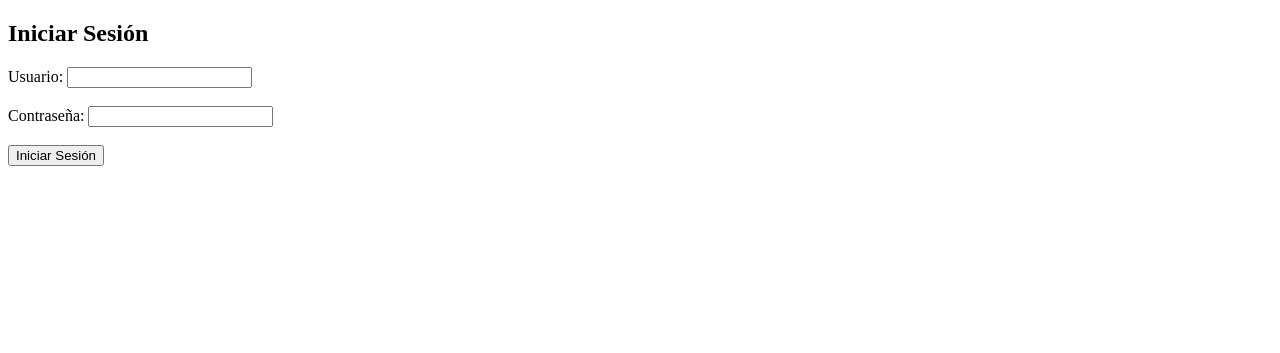
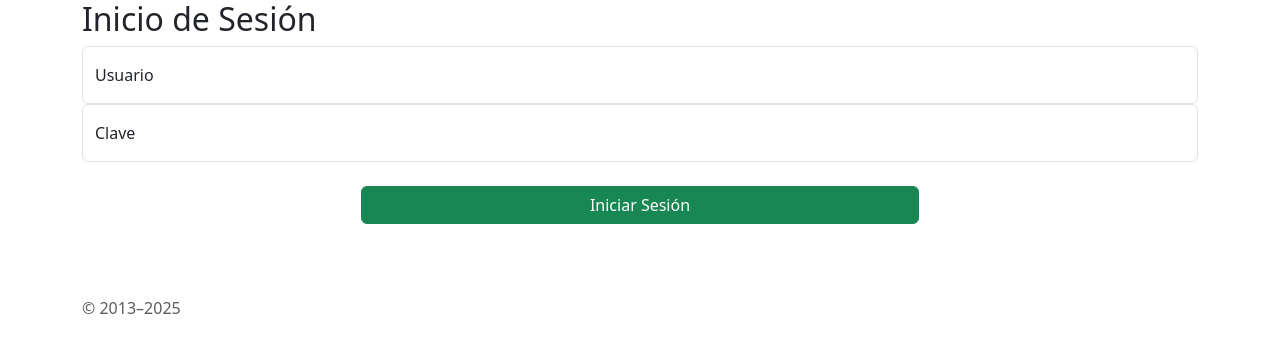
Before and after one commit to M-nogales/Bank, a PHP site: page /inicio_sesion.html in a window 1280 px wide. Shown: the top 353 px of the page. Run offline with PHP 8.4, Linux system fonts and the light colour scheme.

Commit message:
bs5 login in progress

```diff
--- /dev/null
+++ b/css/_login.scss
@@ -0,0 +1 @@
+@import "var";
--- a/css/main.scss
+++ b/css/main.scss
@@ -2,6 +2,7 @@
 @use 'bucles';
 @use 'mixins';
 @use 'header';
+@use 'login';
 @use 'footer';
 *{
   margin: 0;
--- a/inicio_sesion.html
+++ b/inicio_sesion.html
@@ -1,21 +1,53 @@
 <!DOCTYPE html>
 <html lang="en">
+
 <head>
   <meta charset="UTF-8">
   <meta name="viewport" content="width=device-width, initial-scale=1.0">
   <title>Bank Inicio sesión</title>
+  <link href="https://cdn.jsdelivr.net/npm/bootstrap@5.3.2/dist/css/bootstrap.min.css" rel="stylesheet"
+    integrity="sha384-T3c6CoIi6uLrA9TneNEoa7RxnatzjcDSCmG1MXxSR1GAsXEV/Dwwykc2MPK8M2HN" crossorigin="anonymous">
+  <script defer src="https://cdn.jsdelivr.net/npm/bootstrap@5.3.2/dist/js/bootstrap.bundle.min.js"
+    integrity="sha384-C6RzsynM9kWDrMNeT87bh95OGNyZPhcTNXj1NW7RuBCsyN/o0jlpcV8Qyq46cDfL"
+    crossorigin="anonymous"></script>
 </head>
 <body>
-  <!-- pasar por js -->
-  <h2>Iniciar Sesión</h2>
+  <div class="container">
+  <h2 class="h2">Inicio de  Sesión</h2>
   <form action="php/login.php" method="post">
-    <label for="usuario">Usuario:</label>
-    <input type="text" id="usuario" name="usuario" required><br><br>
 
-    <label for="clave">Contraseña:</label>
-    <input type="password" id="clave" name="clave" required><br><br>
-
-    <input type="submit" value="Iniciar Sesión">
+    <div class="form-floating">
+      <input type="text" class="form-control" id="usuario" name="usuario" placeholder="Usuario">
+      <label for="usuario">Usuario</label>
+    </div>
+    <div class="form-floating">
+      <input type="password" class="form-control" id="clave" name="usuario" placeholder="Clave">
+      <label for="clave">Clave</label>
+    </div>
+    <div class="d-flex justify-content-center py-4">
+      <button class="btn btn-success w-50"> Iniciar Sesión</button>
+    </div>
+    <p class="mt-5 mb-3 text-body-secondary">© 2013–2025</p>
+  </div>
 </form>
 </body>
+
+  <!-- <main class="container">
+    <form>
+      <h1 class="h3 mb-3 fw-normal">Please sign in</h1>
+
+      <div class="form-floating">
+        <input type="email" class="form-control" id="floatingInput" placeholder="name@example.com">
+        <label for="floatingInput">Email address</label>
+      </div>
+      <div class="form-floating">
+        <input type="password" class="form-control" id="floatingPassword" placeholder="Password">
+        <label for="floatingPassword">Password</label>
+      </div>
+
+      <button class="btn btn-primary w-100 py-2" type="submit">Sign in</button>
+      <p class="mt-5 mb-3 text-body-secondary">© 2017–2023</p>
+    </form>
+  </main> -->
+
 </html>
```
Also changed, not shown: css/_mixins.scss (+12 -12 lines).
